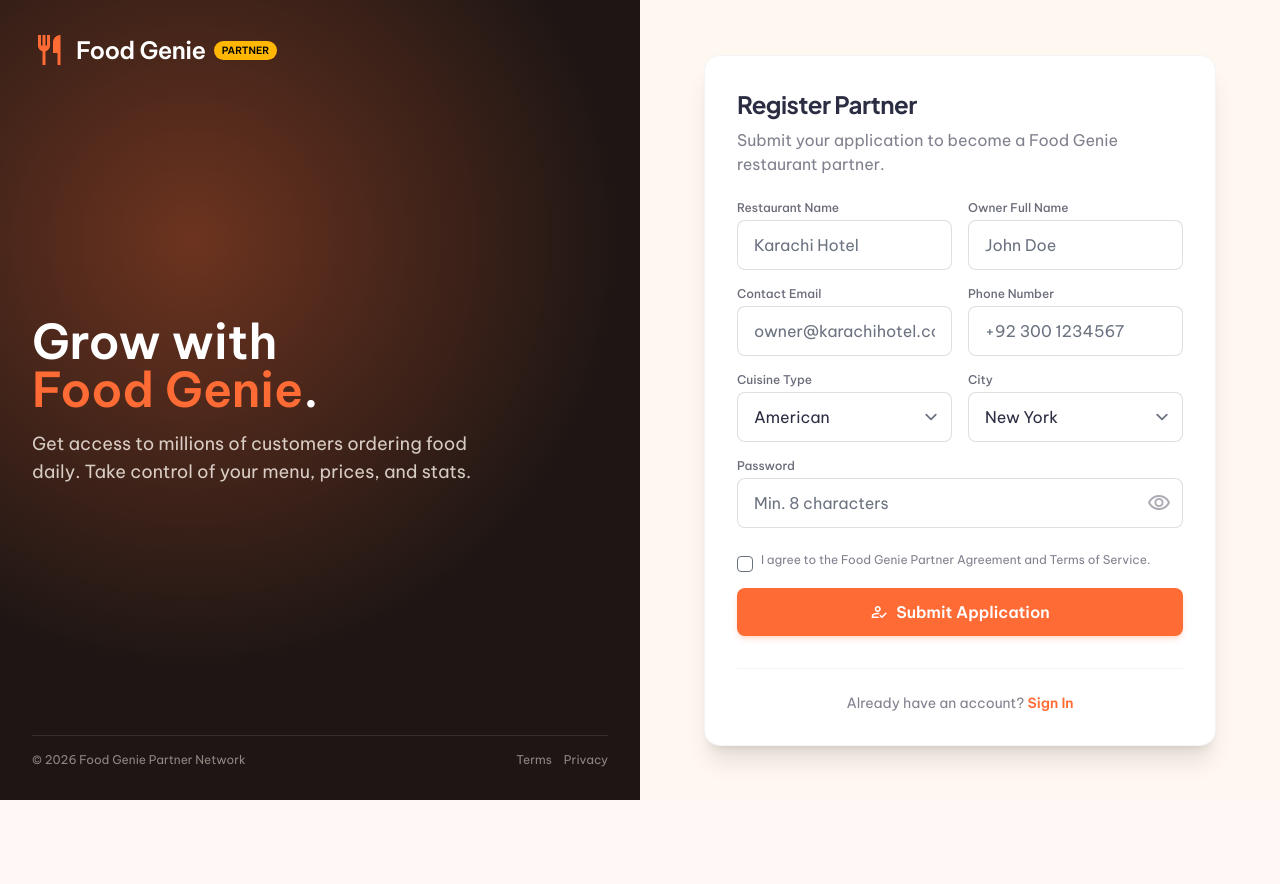
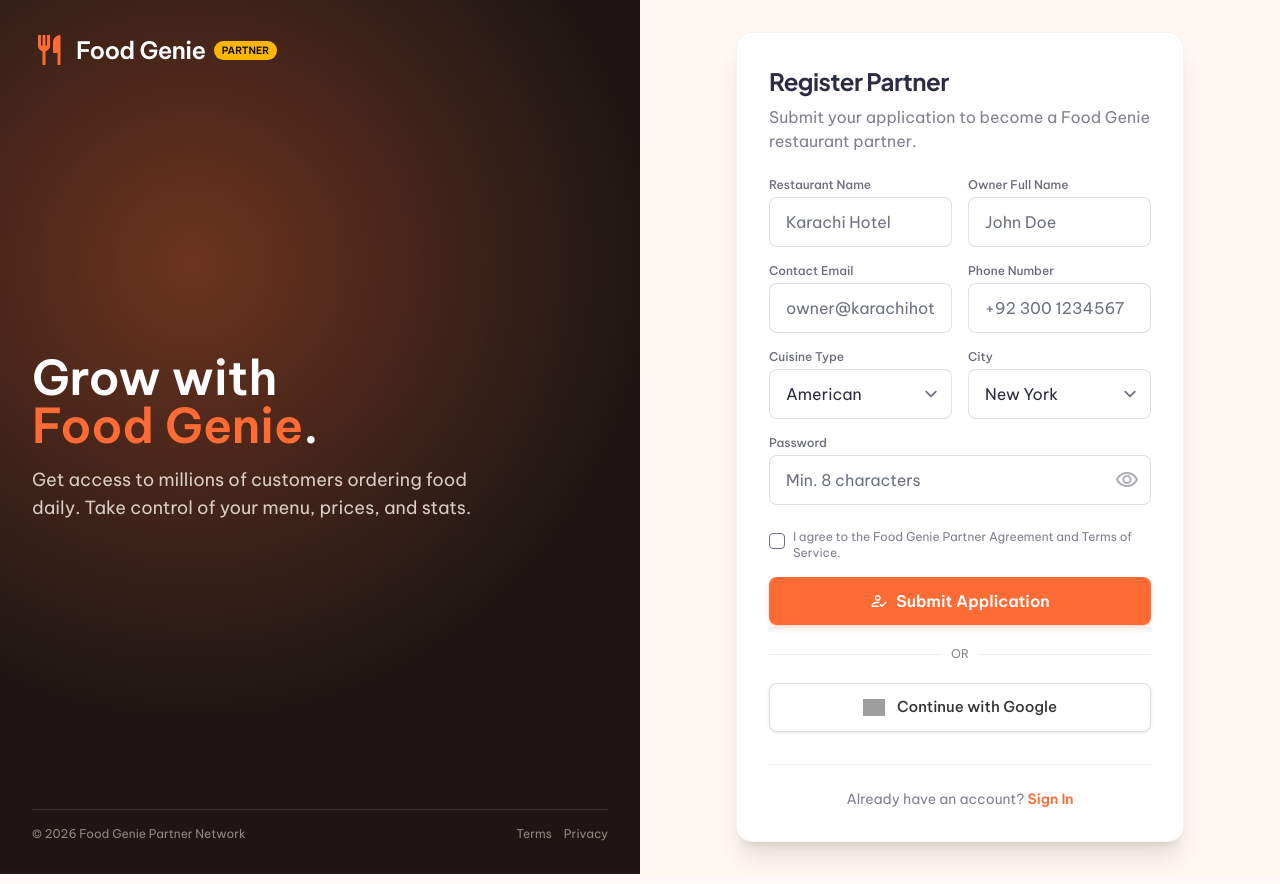
Before and after one commit to Ahmad-Mashhood/vendor-portal, a React (Vite) app: page /signup in a window 1280 px wide. Built offline with nearby package versions, Linux system fonts and the light colour scheme; grey boxes are pictures that could not be loaded.

Commit message:
Add Firebase Google Auth login and signup to Vendor Portal

```diff
--- a/package.json
+++ b/package.json
@@ -9,17 +9,18 @@
     "preview": "vite preview"
   },
   "dependencies": {
+    "firebase": "^12.16.0",
     "react": "^18.3.1",
     "react-dom": "^18.3.1",
     "react-router-dom": "^6.26.2"
   },
   "devDependencies": {
+    "@tailwindcss/container-queries": "^0.1.1",
+    "@tailwindcss/forms": "^0.5.9",
     "@vitejs/plugin-react": "^4.3.1",
     "autoprefixer": "^10.4.20",
     "postcss": "^8.4.47",
     "tailwindcss": "^3.4.13",
-    "@tailwindcss/forms": "^0.5.9",
-    "@tailwindcss/container-queries": "^0.1.1",
     "vite": "^5.4.1"
   }
 }
--- /dev/null
+++ b/src/api/googleAuth.js
@@ -0,0 +1,59 @@
+import { auth, googleProvider } from '../firebase'
+import { signInWithPopup } from 'firebase/auth'
+import API from '../api'
+
+export const loginWithGoogle = async (role) => {
+    try {
+        // Step 1 Open Google popup
+        const result = await signInWithPopup(
+            auth,
+            googleProvider
+        )
+
+        // Step 2 Get Firebase token
+        const firebaseToken = await result.user.getIdToken()
+
+        // Step 3 Send to FastAPI backend
+        const response = await API.post(
+            '/api/auth/google',
+            {
+                token: firebaseToken,
+                role: role
+            }
+        )
+
+        // Step 4 Save JWT token
+        localStorage.setItem(
+            'token',
+            response.data.token
+        )
+        localStorage.setItem(
+            'user',
+            JSON.stringify(response.data.user)
+        )
+
+        return response.data
+
+    } catch (error) {
+        if (error.code === 'auth/popup-closed-by-user') {
+            throw new Error('Login cancelled. Please try again')
+        }
+        if (error.code === 'auth/cancelled-popup-request') {
+            throw new Error('Login cancelled')
+        }
+        if (error.code === 'auth/popup-blocked') {
+            throw new Error('Please allow popups for this site')
+        }
+        if (error.code === 'auth/network-request-failed') {
+            throw new Error('Network error. Check your internet')
+        }
+        if (error.code === 'auth/too-many-requests') {
+            throw new Error('Too many attempts. Try again later')
+        }
+        throw new Error(
+            error.response?.data?.detail
+            || error.message
+            || 'Google login failed'
+        )
+    }
+}
--- /dev/null
+++ b/src/firebase.js
@@ -0,0 +1,20 @@
+import { initializeApp } from 'firebase/app'
+import {
+    getAuth,
+    GoogleAuthProvider,
+    signInWithPopup,
+    signOut
+} from 'firebase/auth'
+
+const firebaseConfig = {
+    apiKey: "REPLACE_WITH_YOUR_API_KEY",
+    authDomain: "REPLACE_WITH_YOUR_AUTH_DOMAIN",
+    projectId: "REPLACE_WITH_YOUR_PROJECT_ID",
+    storageBucket: "REPLACE_WITH_YOUR_STORAGE_BUCKET",
+    messagingSenderId: "REPLACE_WITH_YOUR_SENDER_ID",
+    appId: "REPLACE_WITH_YOUR_APP_ID"
+}
+
+const app = initializeApp(firebaseConfig)
+export const auth = getAuth(app)
+export const googleProvider = new GoogleAuthProvider()
--- a/src/pages/LoginPage.jsx
+++ b/src/pages/LoginPage.jsx
@@ -1,6 +1,7 @@
 import React, { useState, useEffect } from 'react';
 import { Link, useNavigate } from 'react-router-dom';
 import API from '../api';
+import { loginWithGoogle } from '../api/googleAuth';
 
 export default function LoginPage() {
     const navigate = useNavigate();
@@ -54,24 +55,17 @@ export default function LoginPage() {
         }
     };
 
-    const handleGoogleLogin = () => {
+    const handleGoogleLogin = async () => {
         setGoogleLoading(true);
-        const width = 480;
-        const height = 580;
-        const left = window.screenX + (window.outerWidth - width) / 2;
-        const top = window.screenY + (window.outerHeight - height) / 2;
-        const popup = window.open(
-            '/auth/google',
-            'google_auth',
-            `width=${width},height=${height},left=${left},top=${top},resizable=no,scrollbars=no`
-        );
-        // If popup was blocked or closed without auth, reset loading
-        const pollClosed = setInterval(() => {
-            if (popup && popup.closed) {
-                clearInterval(pollClosed);
-                setGoogleLoading(false);
-            }
-        }, 500);
+        setLoginError('');
+        try {
+            await loginWithGoogle('vendor');
+            setGoogleLoading(false);
+            navigate('/dashboard');
+        } catch (err) {
+            setGoogleLoading(false);
+            setLoginError(err.message || 'Google login failed');
+        }
     };
 
     return (
--- a/src/pages/Profile/index.jsx
+++ b/src/pages/Profile/index.jsx
@@ -1,6 +1,8 @@
 import React, { useState, useEffect } from 'react';
 import { useNavigate } from 'react-router-dom';
 import Header from '../../components/Header/Header';
+import { auth } from '../../firebase';
+import { signOut } from 'firebase/auth';
 
 const Profile = () => {
   const navigate = useNavigate();
@@ -154,11 +156,16 @@ const Profile = () => {
 
           <div className="pt-6 border-t border-outline-variant/20 dark:border-outline/20 mt-6">
             <button
-              onClick={() => {
+              onClick={async () => {
+                try {
+                  await signOut(auth);
+                } catch (e) {}
+                localStorage.removeItem('token');
+                localStorage.removeItem('user');
                 localStorage.removeItem('vendor_logged_in');
-                navigate('/login');
+                window.location.href = '/login';
               }}
-              className="flex items-center justify-center gap-2 w-full md:w-auto px-6 py-3 rounded-full font-label-lg bg-error-container text-on-error-container hover:bg-error hover:text-on-error transition-all shadow-sm active:scale-95"
+              className="flex items-center justify-center gap-2 w-full md:w-auto px-6 py-3 rounded-full font-label-lg bg-error-container text-on-error-container hover:bg-error hover:text-on-error transition-all shadow-sm active:scale-95 cursor-pointer"
             >
               <span className="material-symbols-outlined text-[20px]">logout</span>
               Logout
--- a/src/pages/SignUpPage.jsx
+++ b/src/pages/SignUpPage.jsx
@@ -1,6 +1,7 @@
 import React, { useState } from 'react';
 import { Link, useNavigate } from 'react-router-dom';
 import API from '../api';
+import { loginWithGoogle } from '../api/googleAuth';
 
 export default function SignUpPage() {
     const navigate = useNavigate();
@@ -55,6 +56,19 @@ export default function SignUpPage() {
         }
     };
 
+    const handleGoogleLogin = async () => {
+        setIsLoading(true);
+        setSignupError('');
+        try {
+            await loginWithGoogle('vendor');
+            setIsLoading(false);
+            navigate('/dashboard');
+        } catch (err) {
+            setIsLoading(false);
+            setSignupError(err.message || 'Google login failed');
+        }
+    };
+
     return (
         <div className="min-h-screen bg-[#FFF8F0] flex flex-col md:flex-row text-[#2B2D42] font-body-md">
             {/* Left Banner Side */}
@@ -86,15 +100,15 @@ export default function SignUpPage() {
             </div>
 
             {/* Right Form Side */}
-            <div className="md:w-1/2 flex items-center justify-center p-lg md:p-xl bg-[#FFF8F0] overflow-y-auto py-xl">
-                <div className="w-full max-w-lg bg-white p-xl rounded-2xl shadow-xl border border-[#2B2D42]/5 transition-all">
+            <div className="md:w-1/2 flex items-center justify-center p-lg md:p-xl bg-[#FFF8F0]">
+                <div className="w-full max-w-md bg-white p-xl rounded-2xl shadow-xl border border-[#2B2D42]/5">
                     {successMessage ? (
                         <div className="text-center py-xl space-y-md">
-                            <span className="material-symbols-outlined text-emerald-500 text-6xl animate-bounce">check_circle</span>
-                            <h2 className="font-headline-sm text-headline-sm text-[#2B2D42]">Application Submitted!</h2>
-                            <p className="font-body-md text-body-md text-[#2B2D42]/70 max-w-xs mx-auto">
-                                {successMessage}
-                            </p>
+                            <div className="w-16 h-16 bg-emerald-100 text-emerald-600 rounded-full flex items-center justify-center mx-auto">
+                                <span className="material-symbols-outlined text-4xl">check_circle</span>
+                            </div>
+                            <h3 className="font-headline-md text-headline-md text-[#2B2D42]">Application Submitted!</h3>
+                            <p className="font-body-sm text-body-sm text-[#2B2D42]/70 max-w-xs mx-auto">{successMessage}</p>
                         </div>
                     ) : (
                         <>
@@ -241,6 +255,43 @@ export default function SignUpPage() {
                                         </>
                                     )}
                                 </button>
+
+                                {/* Divider */}
+                                <div style={{ display: 'flex', alignItems: 'center', margin: '20px 0', gap: '10px' }}>
+                                    <hr style={{ flex: 1, borderColor: '#eee' }} />
+                                    <span style={{ color: '#888', fontSize: '12px' }}>OR</span>
+                                    <hr style={{ flex: 1, borderColor: '#eee' }} />
+                                </div>
+
+                                <button
+                                    type="button"
+                                    onClick={handleGoogleLogin}
+                                    disabled={isLoading}
+                                    style={{
+                                        width: '100%',
+                                        padding: '12px',
+                                        backgroundColor: '#ffffff',
+                                        border: '1px solid #ddd',
+                                        borderRadius: '8px',
+                                        display: 'flex',
+                                        alignItems: 'center',
+                                        justifyContent: 'center',
+                                        gap: '12px',
+                                        cursor: 'pointer',
+                                        fontSize: '15px',
+                                        fontWeight: '500',
+                                        color: '#333',
+                                        boxShadow: '0 1px 3px rgba(0,0,0,0.1)'
+                                    }}
+                                >
+                                    <img
+                                        src="https://developers.google.com/identity/images/g-logo.png"
+                                        width="22"
+                                        height="22"
+                                        alt="Google"
+                                    />
+                                    {isLoading ? 'Connecting...' : 'Continue with Google'}
+                                </button>
                             </form>
 
                             <div className="mt-xl text-center border-t border-[#2B2D42]/5 pt-lg">
```
Also changed, not shown: 1 other file (tests, documents, lock files or other folders).
